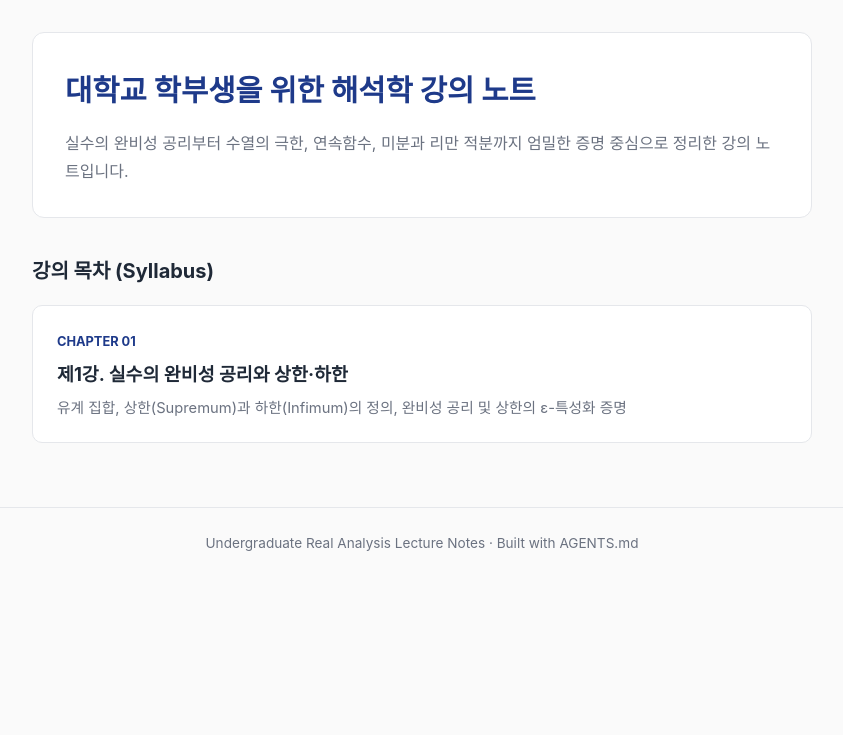
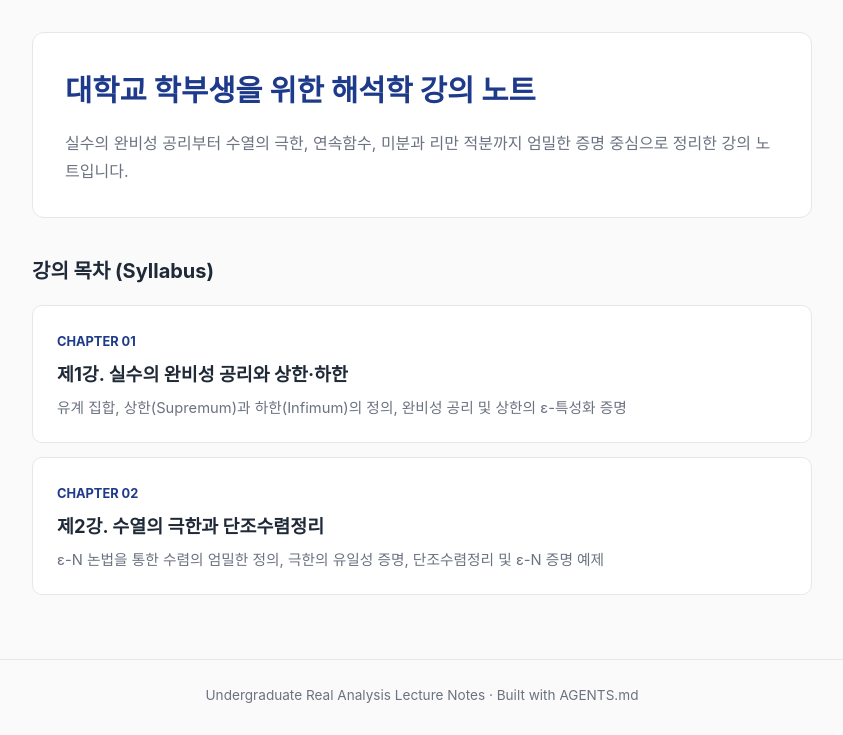
Before and after one commit to JasonYINCCU/analysis-note, a plain HTML site: page index.html in a window 1280 px wide. Shown: the part 65-800 px from the top of the page, without its empty margins (218-1061 px from the left). Drawn offline with Linux system fonts and the light colour scheme.

Commit message:
Update index.html

```diff
--- a/index.html
+++ b/index.html
@@ -29,6 +29,13 @@
           <p>유계 집합, 상한(Supremum)과 하한(Infimum)의 정의, 완비성 공리 및 상한의 ε-특성화 증명</p>
         </a>
       </li>
+      <li>
+        <a href="lectures/02-sequences.html" class="lecture-card">
+          <span class="chapter-tag">Chapter 02</span>
+          <h3>제2강. 수열의 극한과 단조수렴정리</h3>
+          <p>ε-N 논법을 통한 수렴의 엄밀한 정의, 극한의 유일성 증명, 단조수렴정리 및 ε-N 증명 예제</p>
+        </a>
+      </li>
     </ul>
   </main>
 
```
